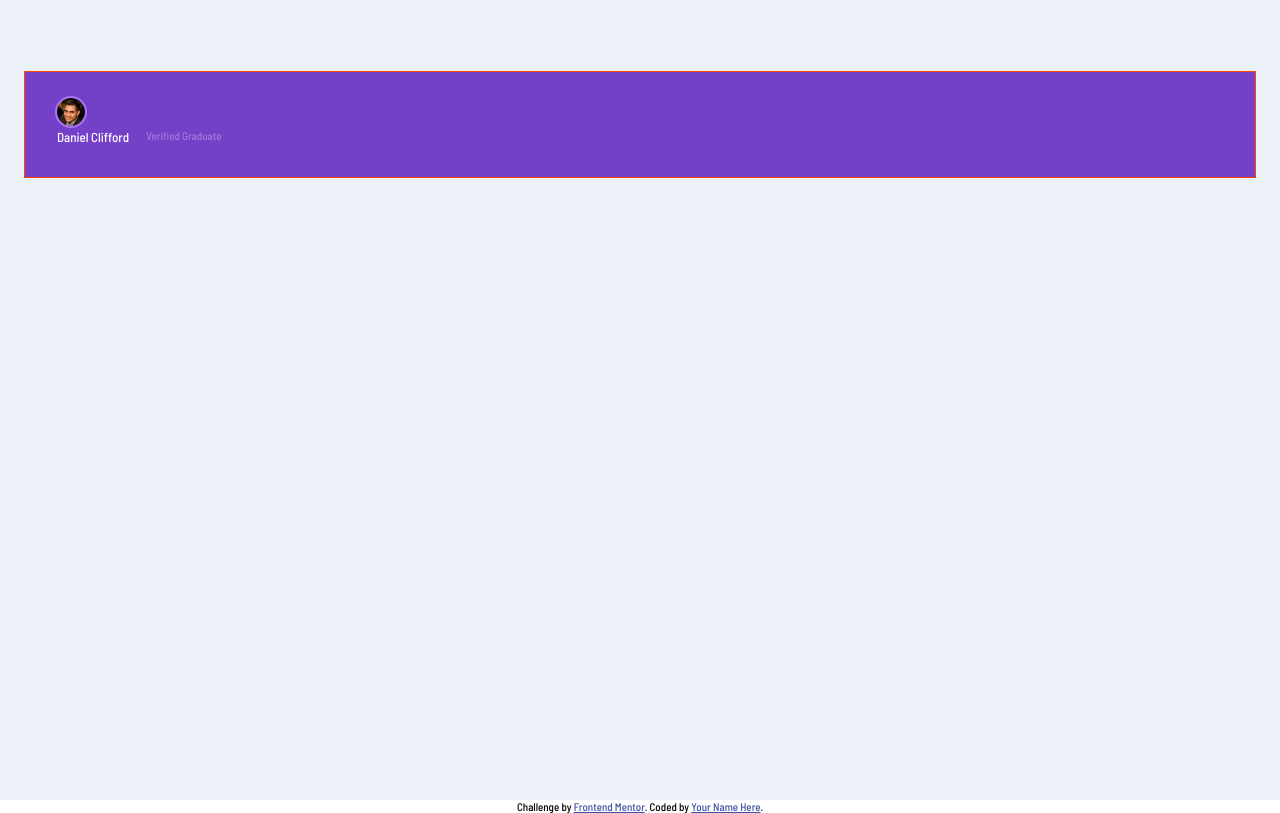
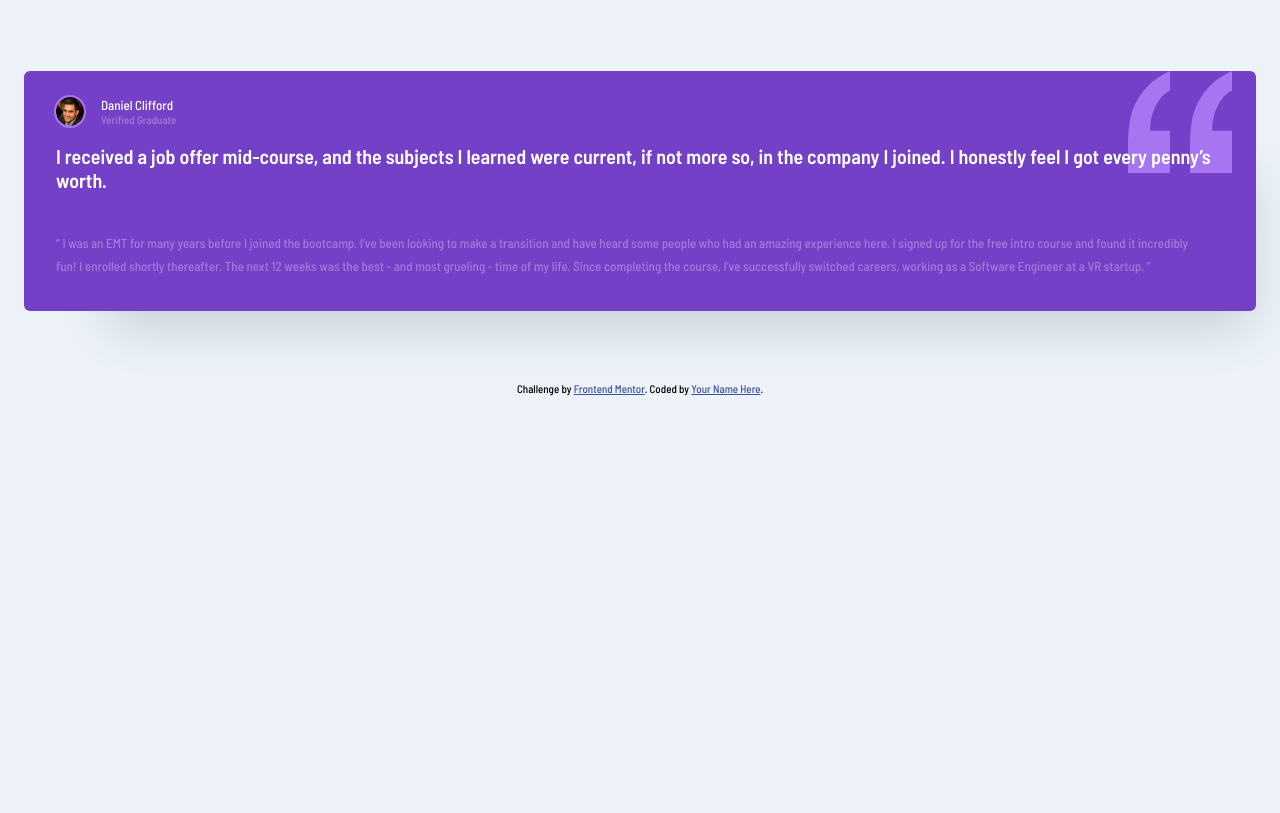
Before and after one commit to sgrazys/10_testimonials-grid-section-main, a plain HTML site: page index.html in a window 1280 px wide. Drawn offline with Linux system fonts and the light colour scheme.

Commit message:
card layout and style

```diff
--- a/css/style.css
+++ b/css/style.css
@@ -26,24 +26,40 @@ body *::before {
 body {
 	font-family: 'Barlow Semi Condensed', sans-serif;
 	font-size: 1.3rem;
+	background-color: #ecf2f8;
+	height: 100vh;
 }
 
 .testimonials {
-	background-color: #ecf2f8;
-	height: 100vh;
 	max-width: 144rem;
 	padding: 7.1rem 2.4rem;
 }
 
 .container {
 }
+
 .card {
-	border: solid 1px orangered;
+	padding: 2.6rem 0 3.2rem 3.2rem;
+	border-radius: 6px;
+	box-shadow: 4rem 6rem 5rem -4.7rem #48556a3f;
+	position: relative;
+}
+
+.card-1 {
 	background-color: var(--violet-color);
-	padding: 2.6rem 0 3.2rem 3.2rem;
+}
+
+.icon {
+	position: absolute;
+
+	top: 0;
+	right: 2.4rem;
 }
 
 .card-top {
+	display: flex;
+	gap: 1.7rem;
+	margin-bottom: 1.8rem;
 }
 
 .user-photo {
@@ -53,8 +69,6 @@ body {
 }
 
 .user-crediantials {
-	display: flex;
-	gap: 1.7rem;
 }
 
 .user-name {
@@ -67,7 +81,19 @@ body {
 }
 
 .card-heading {
+	font-size: 2rem;
+	color: #ffffff;
+	margin-right: 3.2rem;
+	position: relative;
+	z-index: 10;
 }
 
-.ard-description {
+.card-description {
+	margin-right: 4.8rem;
+	color: #ffffff50;
+	line-height: 1.8;
 }
+
+.card-1 > .card-heading {
+	margin-bottom: 4rem;
+}
--- a/index.html
+++ b/index.html
@@ -26,17 +26,20 @@
 	<body>
 		<section class="testimonials">
 			<div class="container">
+
 				<div class="card card-1">
+          <img class='icon' src="./images/bg-pattern-quotation.svg" alt="">
 					<div class="card-top">
 						<img class="user-photo" src="./images/image-daniel.jpg" alt="User photo" />
             <div class="user-crediantials">
               <p class="user-name">Daniel Clifford</p>
               <p class="user-status">Verified Graduate</p>
             </div>
+					</div>
 
-					</div>
-					<h2 class="card-heading"></h2>
-					<p class="card-description"></p>
+					<h2 class="card-heading">I received a job offer mid-course, and the subjects I learned were current, if not more so, in the company I joined. I honestly feel I got every penny’s worth.</h2>
+					<p class="card-description">“ I was an EMT for many years before I joined the bootcamp. I’ve been looking to make a transition and have heard some people who had an amazing experience here. I signed up for the free intro course and found it incredibly fun! I enrolled shortly thereafter. The next 12 weeks was the  best - and most grueling - time of my life. Since completing the course, I’ve  successfully switched careers, working as a Software Engineer at a VR startup. ”</p>
+
 				</div>
 
 
```
